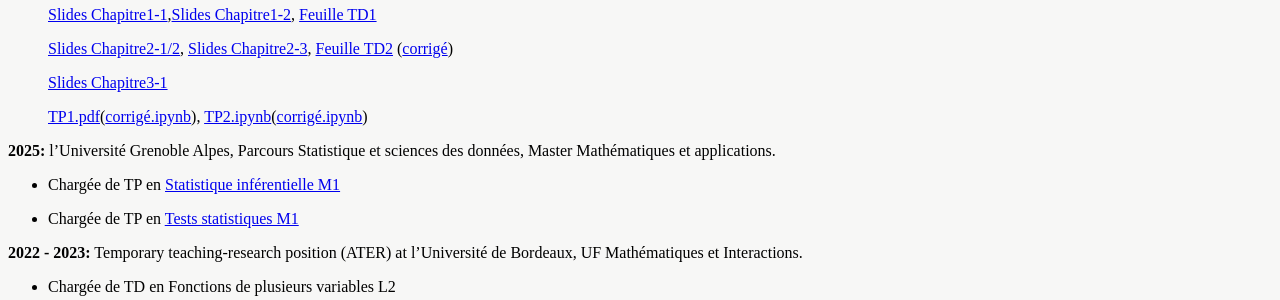
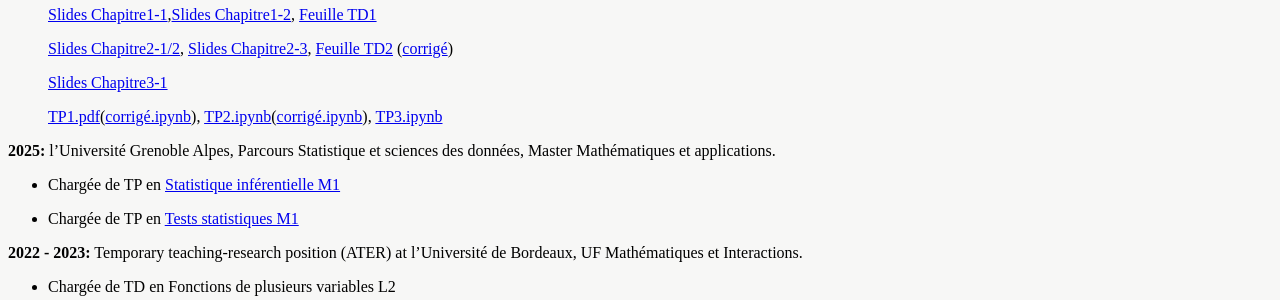
Before and after one commit to yiyej/yiyej.github.io, a Jekyll site: the page built from teaching.md, in a window 1280 px wide. Shown: the part 122-422 px from the top of the page. Built offline with Jekyll 4.4.1, drawn with Linux system fonts in a browser that asks for light colours.

Commit message:
Update teaching.md with additional resources
Added link to TP3.ipynb and corrected formatting for existing links.

```diff
--- a/teaching.md
+++ b/teaching.md
@@ -12,7 +12,7 @@ title: Teaching
 
   <a href="/assets/rennes/2627/ops/ops_ch3_slides (1)-1-42.pdf">Slides Chapitre3-1</a>
 
-  <a href="/assets/rennes/2627/ops/tp1_ops2627.pdf">TP1.pdf</a>(<a href="/assets/rennes/2627/ops/TP1_2026-2027_corrige_Jupyter.ipynb">corrigé.ipynb</a>), <a href="/assets/rennes/2627/ops/TP2_OPS_2026_2027_machine_etudiants.ipynb">TP2.ipynb</a>(<a href="/assets/rennes/2627/ops/TP2_OPS_2026_2027_machine_corrige.ipynb">corrigé.ipynb</a>)
+  <a href="/assets/rennes/2627/ops/tp1_ops2627.pdf">TP1.pdf</a>(<a href="/assets/rennes/2627/ops/TP1_2026-2027_corrige_Jupyter.ipynb">corrigé.ipynb</a>), <a href="/assets/rennes/2627/ops/TP2_OPS_2026_2027_machine_etudiants.ipynb">TP2.ipynb</a>(<a href="/assets/rennes/2627/ops/TP2_OPS_2026_2027_machine_corrige.ipynb">corrigé.ipynb</a>), <a href="/assets/rennes/2627/ops/TP3_OPS.ipynb">TP3.ipynb</a>
 
 
 **2025:** l’Université Grenoble Alpes, Parcours Statistique et sciences des données, Master Mathématiques et applications.
```
